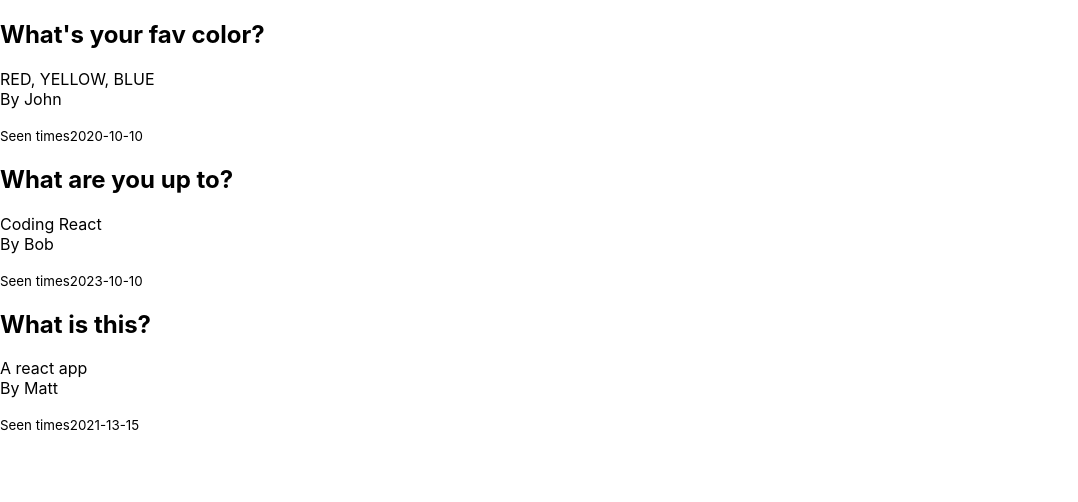
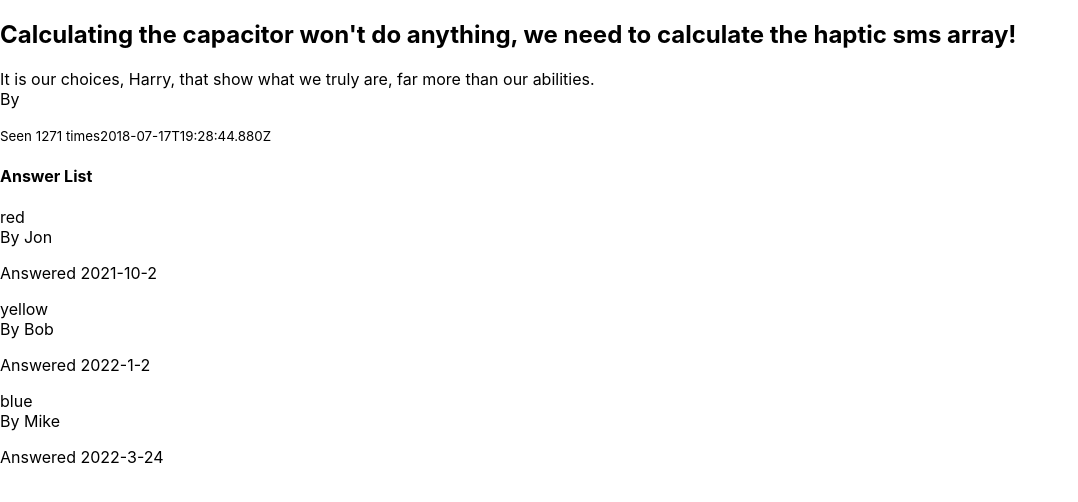
Before and after one commit to CodeCoreYVR/class_demos_bootcamp_may_2022, a React (Create React App) app in the folder react_basics/awesome-answers-client/: page / in a window 1280 px wide. Shown: the top 502 px of the page, without its empty margins (0-1078 px from the left). Built offline with nearby package versions, Linux system fonts and the light colour scheme.

Commit message:
js react add state inside QuestionShowPage

```diff
--- a/react_basics/awesome-answers-client/src/components/QuestionShowPage.js
+++ b/react_basics/awesome-answers-client/src/components/QuestionShowPage.js
@@ -1,17 +1,29 @@
 import QuestionDetails from "./QuestionDetails";
 import AnswerList from "./AnswerList";
 import { Component } from 'react';
+import questionData from '../questionData';
 
 class QuestionShowPage extends Component {
+  //two ways to declatr state
+  constructor(props){
+    super(props);
+    this.state = questionData
+  }
+
+  // state = {
+  //   question: questionData,
+  // }
+
+
   render(){
     return(
       <div>
         <QuestionDetails
-          title="What is your favourite color?"
-          body="Red, Green, Blue, etc."
-          author={{ full_name: "Admin User" }}
-          created_at={new Date()}
-          view_count={100}
+          title={this.state.title}
+          body={this.state.body}
+          author={this.state.author.full_name}
+          created_at={this.state.created_at}
+          view_count={this.state.view_count}
         />
 
         <AnswerList list={
--- a/react_basics/awesome-answers-client/src/index.js
+++ b/react_basics/awesome-answers-client/src/index.js
@@ -15,9 +15,9 @@
 //   </React.StrictMode>
 // );
 
-// root.render(
-//   <QuestionShowPage/>
-// )
+root.render(
+  <QuestionShowPage/>
+)
 
 // root.render(
 //   <QuestionList
@@ -31,17 +31,17 @@
 //   />
 // )
 
-root.render(
-    <QuestionIndexPage
-      list={
-        [
-          {title: "What's your fav color?", body: "RED, YELLOW, BLUE", created_at: "2020-10-10", author: {full_name: "John"} },
-          {title: "What are you up to?", body: "Coding React", created_at: "2023-10-10", author: {full_name: "Bob"} },
-          {title: "What is this?", body: "A react app", created_at: "2021-13-15", author: {full_name: "Matt"} },
-        ]
-      }
-    />
-  )
+// root.render(
+//     <QuestionIndexPage
+//       list={
+//         [
+//           {title: "What's your fav color?", body: "RED, YELLOW, BLUE", created_at: "2020-10-10", author: {full_name: "John"} },
+//           {title: "What are you up to?", body: "Coding React", created_at: "2023-10-10", author: {full_name: "Bob"} },
+//           {title: "What is this?", body: "A react app", created_at: "2021-13-15", author: {full_name: "Matt"} },
+//         ]
+//       }
+//     />
+//   )
 
 // If you want to start measuring performance in your app, pass a function
 // to log results (for example: reportWebVitals(console.log))
--- /dev/null
+++ b/react_basics/awesome-answers-client/src/questionData.js
@@ -0,0 +1,76 @@
+export default {
+    id: 601,
+    title:
+        "Calculating the capacitor won't do anything, we need to calculate the haptic sms array!",
+    body:
+        "It is our choices, Harry, that show what we truly are, far more than our abilities.",
+    created_at: "2018-07-17T19:28:44.880Z",
+    updated_at: "2018-07-17T19:28:44.880Z",
+    like_count: 3,
+    view_count: 1271,
+    author: {
+        id: 38,
+        first_name: "Chadd",
+        last_name: "Dibbert",
+        full_name: "Chadd Dibbert",
+        created_at: "2018-07-17T19:28:40.981Z",
+        updated_at: "2018-07-17T19:28:40.981Z"
+    },
+    answers: [
+        {
+            id: 2016,
+            body:
+                "I hope to see Ruby help every programmer in the world to be productive, and to enjoy programming, and to be happy. That is the primary purpose of Ruby language.",
+            created_at: "2018-07-17T19:28:44.908Z",
+            updated_at: "2018-07-17T19:28:44.908Z",
+            author: {
+                id: 36,
+                first_name: "Glenda",
+                last_name: "Altenwerth",
+                created_at: "2018-07-17T19:28:40.849Z",
+                updated_at: "2018-07-17T19:28:40.849Z"
+            }
+        },
+        {
+            id: 2015,
+            body:
+                "Most programs are not write-once. They are reworked and rewritten again and again in their lived. Bugs must be debugged. Changing requirements and the need for increased functionality mean the program itself may be modified on an ongoing basis. During this process, human beings must be able to read and understand the original code. It is therefore more important by far for humans to be able to understand the program than it is for the computer.",
+            created_at: "2018-07-17T19:28:44.905Z",
+            updated_at: "2018-07-17T19:28:44.905Z",
+            author: {
+                id: 38,
+                first_name: "Chadd",
+                last_name: "Dibbert",
+                created_at: "2018-07-17T19:28:40.981Z",
+                updated_at: "2018-07-17T19:28:40.981Z"
+            }
+        },
+        {
+            id: 2014,
+            body: "Smart people underestimate the ordinarity of ordinary people.",
+            created_at: "2018-07-17T19:28:44.902Z",
+            updated_at: "2018-07-17T19:28:44.902Z",
+            author: {
+                id: 40,
+                first_name: "Jovan",
+                last_name: "Torp",
+                created_at: "2018-07-17T19:28:41.128Z",
+                updated_at: "2018-07-17T19:28:41.128Z"
+            }
+        },
+        {
+            id: 2013,
+            body:
+                "Ruby inherited the Perl philosophy of having more than one way to do the same thing. I inherited that philosophy from Larry Wall, who is my hero actually. I want to make Ruby users free. I want to give them the freedom to choose.",
+            created_at: "2018-07-17T19:28:44.899Z",
+            updated_at: "2018-07-17T19:28:44.899Z",
+            author: {
+                id: 37,
+                first_name: "Alberta",
+                last_name: "Barrows",
+                created_at: "2018-07-17T19:28:40.915Z",
+                updated_at: "2018-07-17T19:28:40.915Z"
+            }
+        }
+    ]
+};
```
